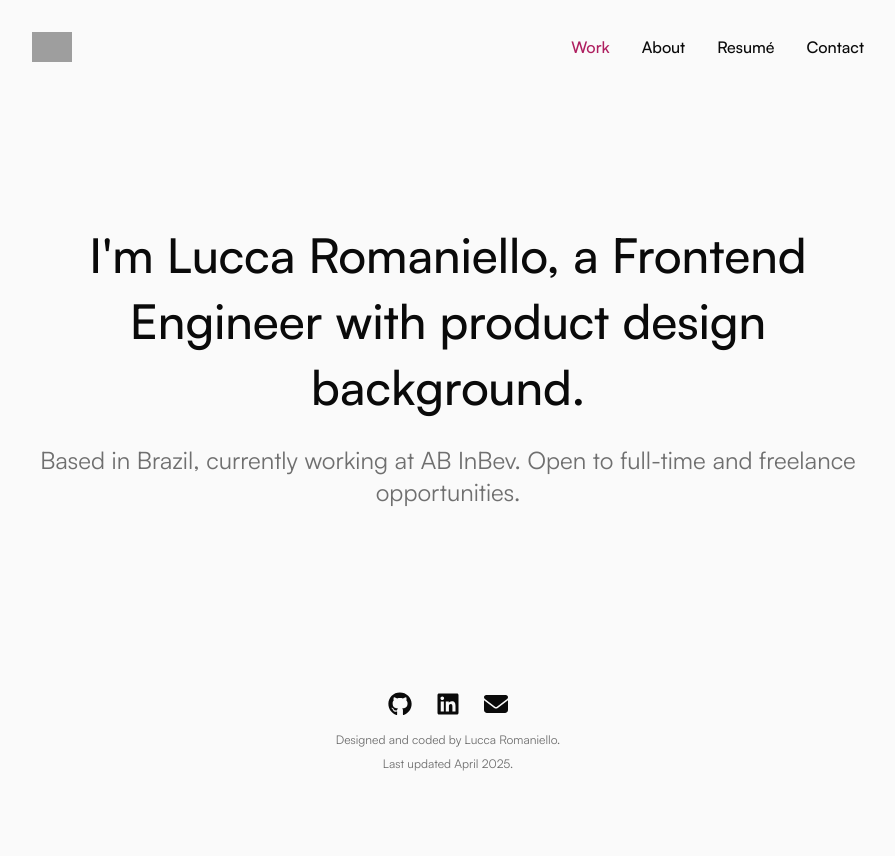
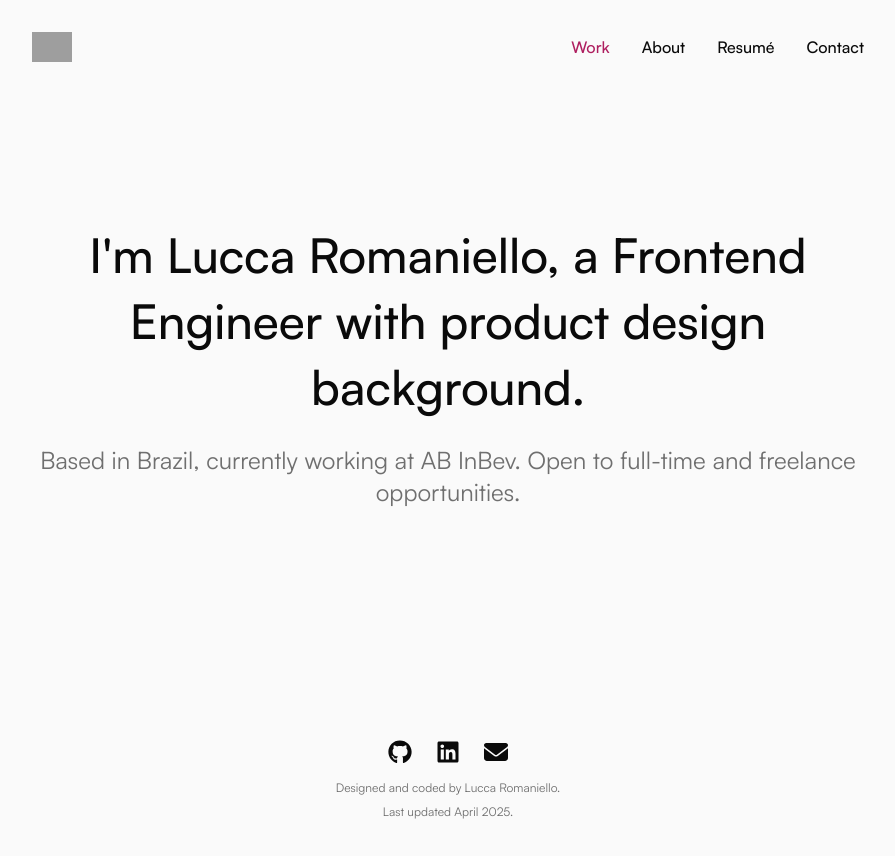
Before and after one commit to luccaromaniello/portfolio, a Next.js app: page / in a window 1280 px wide. Shown: the top 856 px of the page, without its empty margins (192-1087 px from the left). Before the commit the page ends 828 px from the top, so only its background shows below. Built offline with nearby package versions, Linux system fonts and the light colour scheme; grey boxes are pictures that could not be loaded.

Commit message:
Adds footer vertical margin

```diff
--- a/src/components/Footer/index.tsx
+++ b/src/components/Footer/index.tsx
@@ -6,7 +6,7 @@ import "@/styles/typography.css";
 
 const Footer = () => {
   return (
-    <footer className="flex flex-col gap-4 items-center p-14 w-full">
+    <footer className="flex flex-col gap-4 items-center p-14 w-full sm:mt-12 mb-4">
       <div className="flex flex-row gap-6 items-center">
         <a href={GITHUB_URL} rel="noreferrer" target="_blank">
           <FaGithub
```
